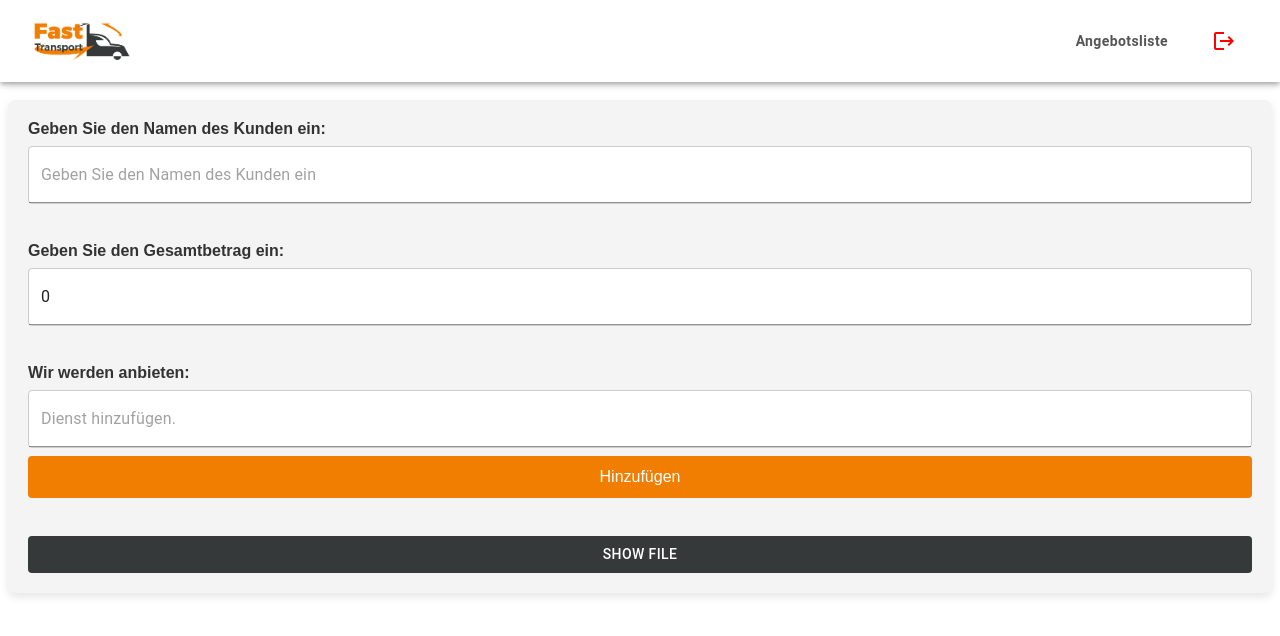
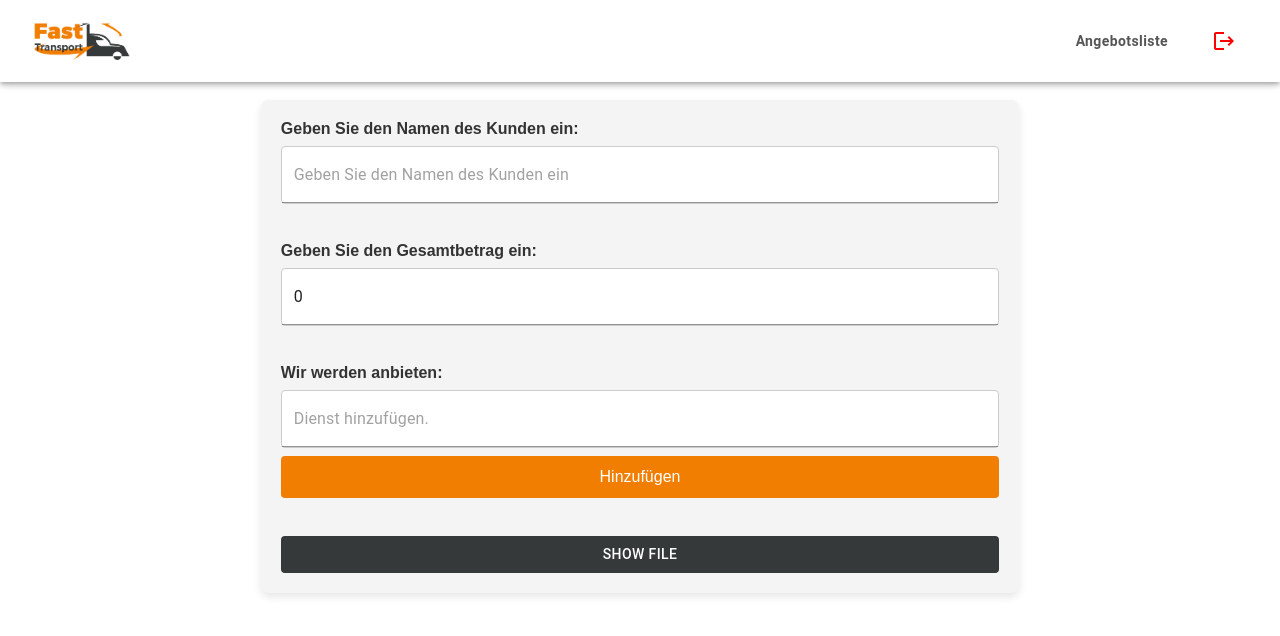
Before and after one commit to Salar-Sali/easy, a React (Vite) app: page / in a window 1280 px wide. Shown: the top 636 px of the page. Built offline with nearby package versions, Linux system fonts and the light colour scheme; sample sign-in values are in the browser's storage; what @react-pdf/renderer would draw is missing.

Commit message:
width fixed

```diff
--- /dev/null
+++ b/src/bootstrap/helper/global-helper.ts
@@ -0,0 +1,4 @@
+export const smallScreenSize = "480px";
+export const mediumScreenSize = "768px";
+export const largeScreenSize = "1024px";
+export const extraLargeScreenSize = "1200px";
--- a/src/pages/angibot/angi-bot-page.tsx
+++ b/src/pages/angibot/angi-bot-page.tsx
@@ -3,6 +3,11 @@ import axios from "axios";
 import { useState } from "react";
 import { styled } from "styled-components";
 import { mainOperationsEndpoint } from "~/bootstrap/helper/endpoints";
+import {
+  mediumScreenSize,
+  largeScreenSize,
+  extraLargeScreenSize,
+} from "~/bootstrap/helper/global-helper";
 import MainHeader from "~/generic/header/main-header";
 import TodoApp, { Todo } from "~/pages/angibot/angibot-items";
 import OrganizedOfferPage from "~/pages/angibot/organized-offer-page";
@@ -92,6 +97,7 @@ export const AngiBotPage = () => {
 const FormContainer = styled.div`
   margin: 10px auto;
   padding: 20px;
+  box-sizing: border-box;
   background-color: #f4f4f4;
   border-radius: 8px;
   box-shadow: 0 4px 8px rgba(0, 0, 0, 0.1);
@@ -99,6 +105,16 @@ const FormContainer = styled.div`
   display: flex;
   flex-direction: column;
   gap: 18px;
+  width: 100%;
+  @media (min-width: ${mediumScreenSize}) {
+    width: 90%;
+  }
+  @media (min-width: ${largeScreenSize}) {
+    width: 75%;
+  }
+  @media (min-width: ${extraLargeScreenSize}) {
+    width: 60%;
+  }
 `;
 
 const FormField = styled.div`
--- a/src/pages/angibot/organized-offer-page.tsx
+++ b/src/pages/angibot/organized-offer-page.tsx
@@ -10,6 +10,12 @@ import {
   View,
 } from "@react-pdf/renderer";
 import { memo, useMemo } from "react";
+import styled from "styled-components";
+import {
+  mediumScreenSize,
+  largeScreenSize,
+  extraLargeScreenSize,
+} from "~/bootstrap/helper/global-helper";
 import { Todo } from "~/pages/angibot/angibot-items";
 import { MemoizedClosingSection } from "~/pages/angibot/document-components/closing-section";
 import { MemoizedAngibotHeaderSection } from "~/pages/angibot/document-components/header-section";
@@ -153,18 +159,44 @@ const OrganizedOfferPage = ({
   );
 
   return (
-    <>
+    <StyledPdfOptionsWrapper>
       {!isMobile ? (
-        <PDFViewer style={{ width: "100%", height: "1000px" }}>
-          {memoizedDocument}
-        </PDFViewer>
+        <StyledPDFViewer>{memoizedDocument}</StyledPDFViewer>
       ) : (
         <Button onClick={handlePreview}>Open PDF</Button>
       )}
       <Button onClick={resetInputs}>Reset</Button>
       <Button onClick={handlePreview}>Download PDF</Button>
-    </>
+    </StyledPdfOptionsWrapper>
   );
 };
 
 export default OrganizedOfferPage;
+
+/* -------------------------------------------------------------------------- */
+/*                                    style                                   */
+/* -------------------------------------------------------------------------- */
+const StyledPdfOptionsWrapper = styled.div`
+  display: flex;
+  flex-direction: column;
+  align-items: center;
+  width: 100%;
+`;
+
+const StyledPDFViewer = styled(PDFViewer)`
+  height: 1000px;
+
+  width: 100%;
+
+  @media (min-width: ${mediumScreenSize}) {
+    width: 90%;
+  }
+
+  @media (min-width: ${largeScreenSize}) {
+    width: 75%;
+  }
+
+  @media (min-width: ${extraLargeScreenSize}) {
+    width: 60%;
+  }
+`;
```
